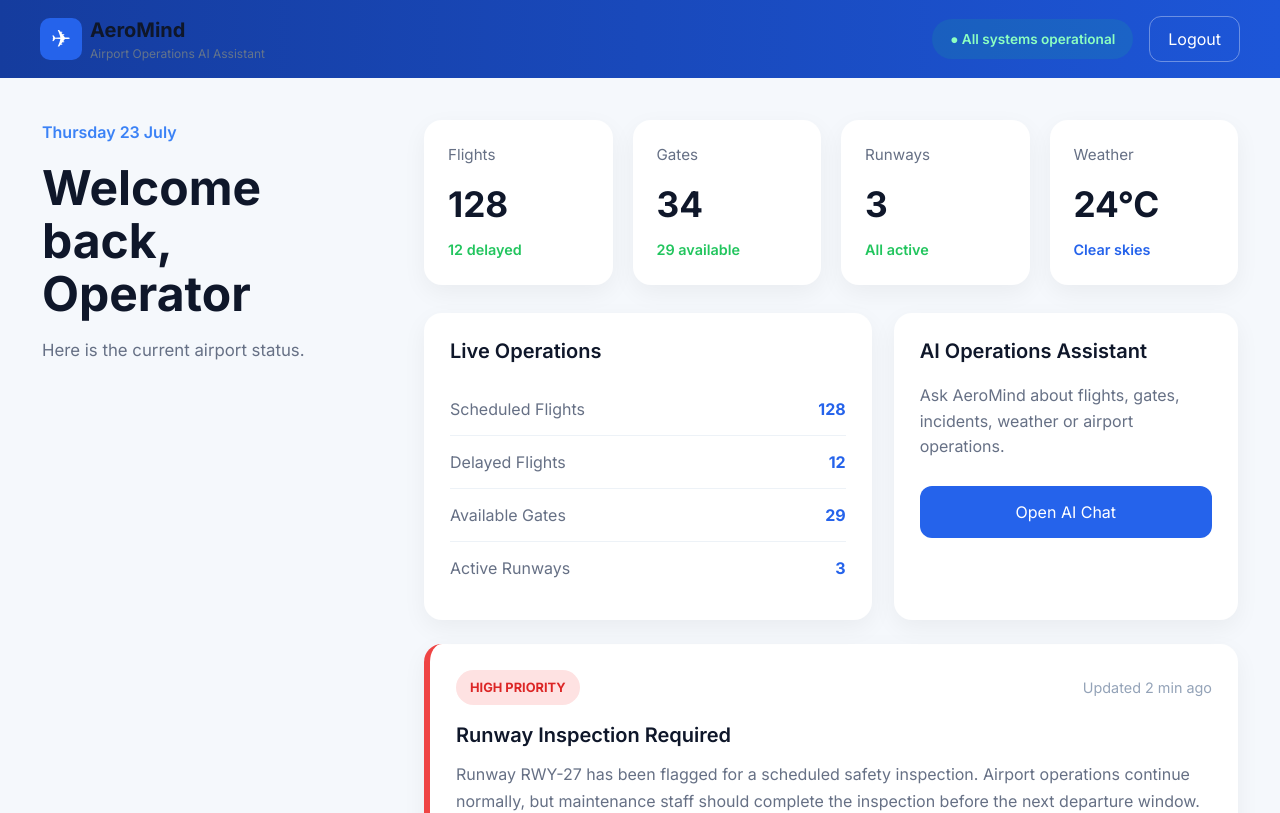
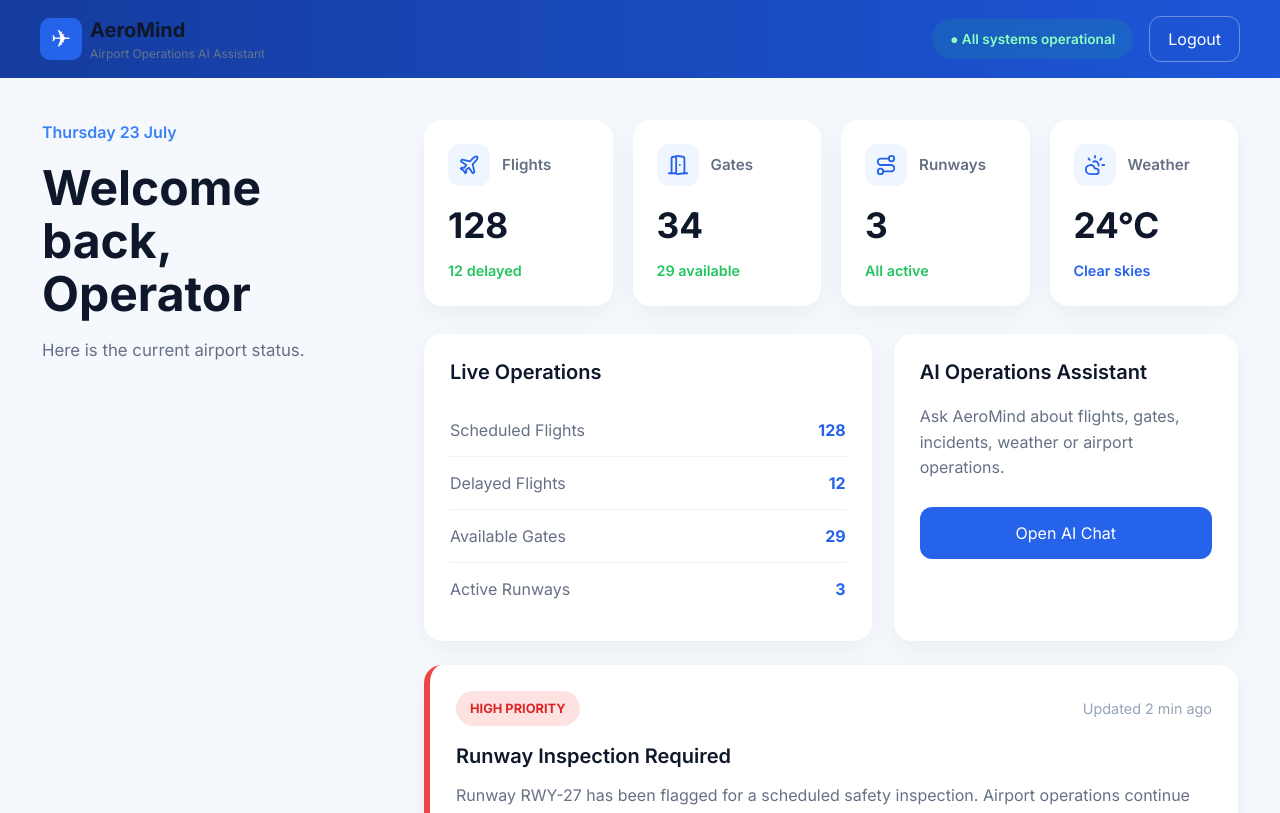
Before and after one commit to ellenhabash2/airport-operations-ai-agent-C, a React (Vite) app in the folder frontend/: page /overview in a window 1280 px wide. Shown: the top 813 px of the page. Built offline with nearby package versions, Linux system fonts and the light colour scheme; no server answers.

Commit message:
Enhance overview page UI

```diff
--- a/frontend/src/pages/OverviewPage.jsx
+++ b/frontend/src/pages/OverviewPage.jsx
@@ -1,17 +1,43 @@
 import { useEffect, useState } from "react";
+import { useNavigate } from "react-router-dom";
 import Brand from "../components/Brand";
 import "../styles/overview.css";
+import {
+    Plane,
+    DoorOpen,
+    Route,
+    CloudSun,
+} from "lucide-react";
 
 function OverviewPage() {
+    const navigate = useNavigate();
     const [username, setUsername] = useState("Operator");
 
     useEffect(() => {
-        const storedUser = JSON.parse(localStorage.getItem("user"));
+        try {
+            const storedUser = localStorage.getItem("user");
 
-        if (storedUser?.username) {
-            setUsername(storedUser.username);
+            if (!storedUser) {
+                return;
+            }
+
+            const user = JSON.parse(storedUser);
+
+            if (user?.username) {
+                setUsername(user.username);
+            }
+        } catch (error) {
+            console.error("Failed to read user from localStorage:", error);
+            localStorage.removeItem("user");
         }
     }, []);
+
+    function handleLogout() {
+    localStorage.removeItem("token");
+    localStorage.removeItem("user");
+
+    navigate("/", { replace: true });
+    }
 
     const today = new Date().toLocaleDateString("en-GB", {
         weekday: "long",
@@ -32,7 +58,11 @@ function OverviewPage() {
                         ● All systems operational
                     </span>
 
-                    <button className="logout-btn">
+                    <button
+                        type="button"
+                        className="logout-btn"
+                        onClick={handleLogout}
+                    >
                         Logout
                     </button>
 
@@ -66,25 +96,53 @@ function OverviewPage() {
                   <div className="stats-grid">
 
                         <div className="stat-card">
+                            <div className="stat-card-header">
+                                <div className="stat-icon">
+                                    <Plane size={22} />
+                                </div>
+
                                 <p className="stat-title">Flights</p>
+                            </div>
+
                             <h2>128</h2>
                             <span className="stat-green">12 delayed</span>
                         </div>
 
                         <div className="stat-card">
+                            <div className="stat-card-header">
+                                <div className="stat-icon">
+                                    <DoorOpen size={22} />
+                                </div>
+
                                 <p className="stat-title">Gates</p>
+                            </div>
+
                             <h2>34</h2>
                             <span className="stat-green">29 available</span>
                         </div>
 
                         <div className="stat-card">
+                            <div className="stat-card-header">
+                                <div className="stat-icon">
+                                    <Route size={22} />
+                                </div>
+
                                 <p className="stat-title">Runways</p>
+                            </div>
+
                             <h2>3</h2>
                             <span className="stat-green">All active</span>
                         </div>
 
                         <div className="stat-card">
+                            <div className="stat-card-header">
+                                <div className="stat-icon">
+                                    <CloudSun size={22} />
+                                </div>
+
                                 <p className="stat-title">Weather</p>
+                            </div>
+
                             <h2>24°C</h2>
                             <span className="stat-blue">Clear skies</span>
                         </div>
@@ -127,7 +185,11 @@ function OverviewPage() {
                             weather or airport operations.
                         </p>
 
-                        <button className="assistant-btn">
+                        <button
+                            type="button"
+                            className="assistant-btn"
+                            onClick={() => navigate("/chat")}
+                        >
                             Open AI Chat
                         </button>
 
--- a/frontend/src/styles/overview.css
+++ b/frontend/src/styles/overview.css
@@ -154,13 +154,10 @@
     transform:translateY(-4px);
 }
 
-.stat-title{
-
-    color:#667085;
-
-    font-size:.95rem;
-
-    margin-bottom:16px;
+.stat-title {
+    color: #667085;
+    font-size: .95rem;
+    font-weight: 600;
 }
 
 .stat-card h2{
@@ -375,3 +372,32 @@
 
     background:#dc2626;
 }
+
+/* ================= STAT CARD ICONS ================= */
+
+.stat-card-header {
+    display: flex;
+    align-items: center;
+    gap: 12px;
+    margin-bottom: 18px;
+}
+
+.stat-icon {
+    width: 42px;
+    height: 42px;
+
+    display: flex;
+    align-items: center;
+    justify-content: center;
+
+    flex-shrink: 0;
+
+    color: #2563eb;
+    background: #eff6ff;
+
+    border-radius: 12px;
+}
+
+.stat-card-header .stat-title {
+    margin: 0;
+}
--- a/package.json
+++ b/package.json
@@ -1,5 +1,6 @@
 {
   "dependencies": {
+    "lucide-react": "^1.26.0",
     "react-router-dom": "^7.18.1"
   }
 }
```
Also changed, not shown: 1 other file (tests, documents, lock files or other folders). Lines whose indentation alone changed are shown as unchanged.
